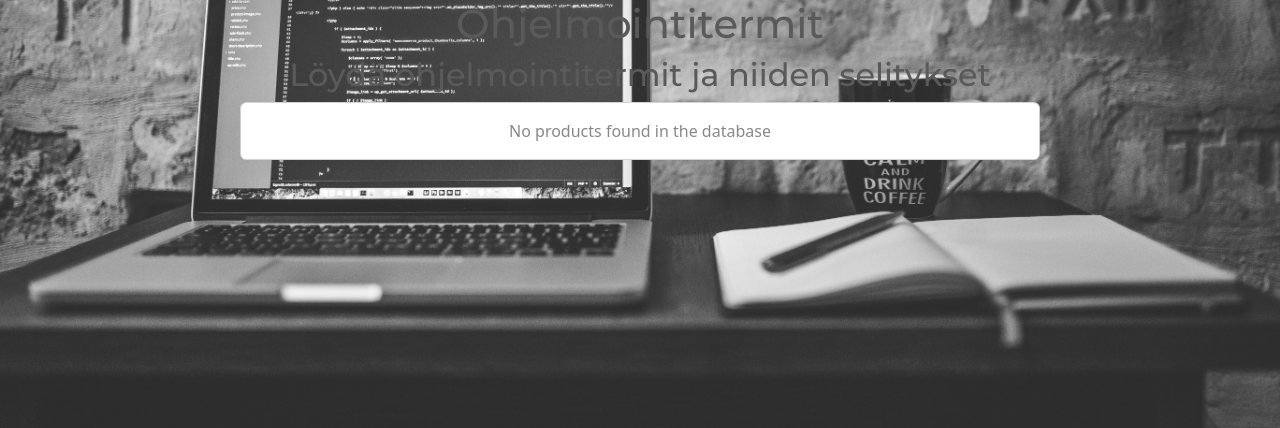
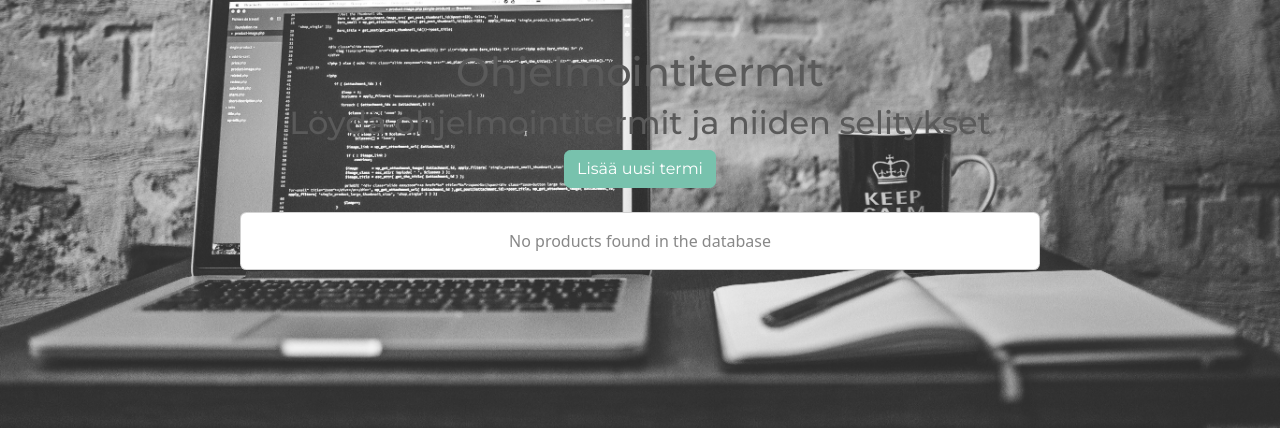
Before and after one commit to LLKaroliina/OhjelmointitermitDjango, a Django app: page /termit/ in a window 1280 px wide. Shown: the part 56-484 px from the top of the page. Run offline with Django 5.2, Linux system fonts and the light colour scheme; data that the repository does not hold is empty; some libraries are stand-ins or nearby versions.

Commit message:
lisätty add toiminto

```diff
--- a/app/templates/termit.html
+++ b/app/templates/termit.html
@@ -12,10 +12,19 @@
         background-position: center; /* Keskittää kuvan */
     }
 </style>
+
+<br />
+<!-- Lisäyslomakkeen paikka -->
+<div id="add-div"></div>
+<br />
+
 <h1>Ohjelmointitermit</h1>
-{{x}}
+
 <h2>Löydä ohjelmointitermit ja niiden selitykset</h2>
+<a onclick="showaddform()" class="btn btn-primary">Lisää uusi termi</a>
 
+<br/>
+<br/>
 {% for t in termit %}
 
 <div class="card" style="width: 50rem;">
@@ -40,4 +49,36 @@
     </div>
 </div>
 {%endfor%}
+
+<script>
+
+    let y = `
+    <h2>Kirjoita ohejlmointitermi ja siihen selitys</h2>
+
+    <div class="card" style="width: 20rem;">
+        <div class="card-body">
+            <form method="post" action="/add-termit/">
+                {%csrf_token %}
+                <input class="card-text" type="text" placeholder="termi" name="termi">
+                <input class="card-text" type="text" placeholder="termi englanniksi" name="term">
+                <input class="card-text" type="text" placeholder="selitys" name="selitys">
+                <br />
+
+
+                <br/>
+                <input type="submit" value="Confirm" class="btn btn-success btn-sm" name="">
+                <input type="submit" id="hide-btn" class="btn btn-secondary btn-sm" onclick="hideaddform()" value="Cancel" name="">
+            </form>
+        </div>
+    </div>`
+
+    function showaddform() {
+        document.getElementById("add-div").innerHTML = y
+    }
+
+    function hideaddform() {
+        document.getElementById("add-div").innerHTML = ""
+    }
+
+</script>
 {% endblock %}
--- a/app/urls.py
+++ b/app/urls.py
@@ -1,5 +1,5 @@
 from django.urls import include, path
-from .views import landingview, termitview
+from .views import landingview, termitview, addtermit
 from . import views
 
 urlpatterns = [
@@ -7,5 +7,6 @@ urlpatterns = [
     #path('index/', landingview),
     path('', landingview),
     #TERMIT URL
-    path('termit/', termitview)
+    path('termit/', termitview),
+    path('add-termit/', addtermit)
 ]
--- a/app/views.py
+++ b/app/views.py
@@ -1,4 +1,4 @@
-from django.shortcuts import render, get_object_or_404
+from django.shortcuts import render, redirect, get_object_or_404
 from .models import Termit
 # from django.http import HttpResponse
 # from django.template import loader
@@ -12,9 +12,15 @@ from .models import Termit
 def landingview(request):
     return render(request, 'landingpage.html')
 def termitview(request):
-    termit= Termit.objects.all()
+    termit = Termit.objects.all()
     context = {'termit': termit}
     return render(request, 'termit.html', context)
+def addtermit(request):
+    a = request.POST['termi']
+    b = request.POST['term']
+    c = request.POST['selitys']
+    Termit(termi = a, term = b, selitys = c).save()
+    return redirect(request.META['HTTP_REFERER'])
 # def termitview(request):
 #     termit = Termit.objects.all()
 #     context = {'termit': termit}
```
Also changed, not shown: 1 other file.
